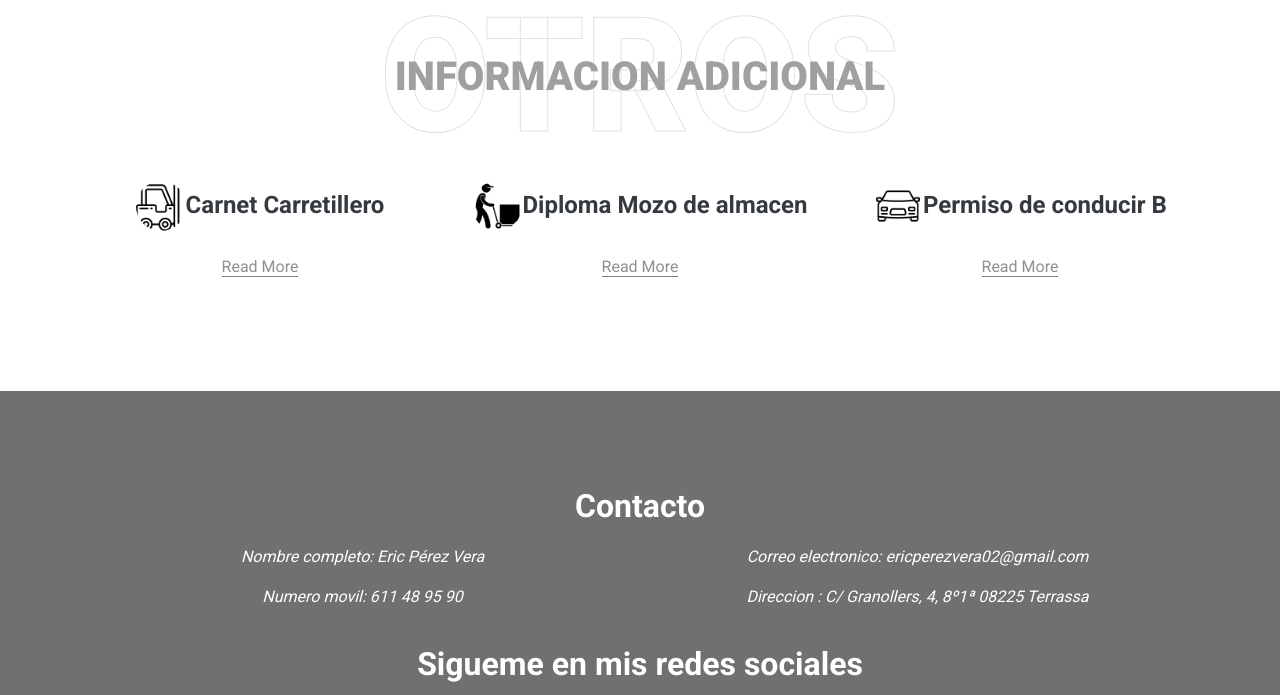
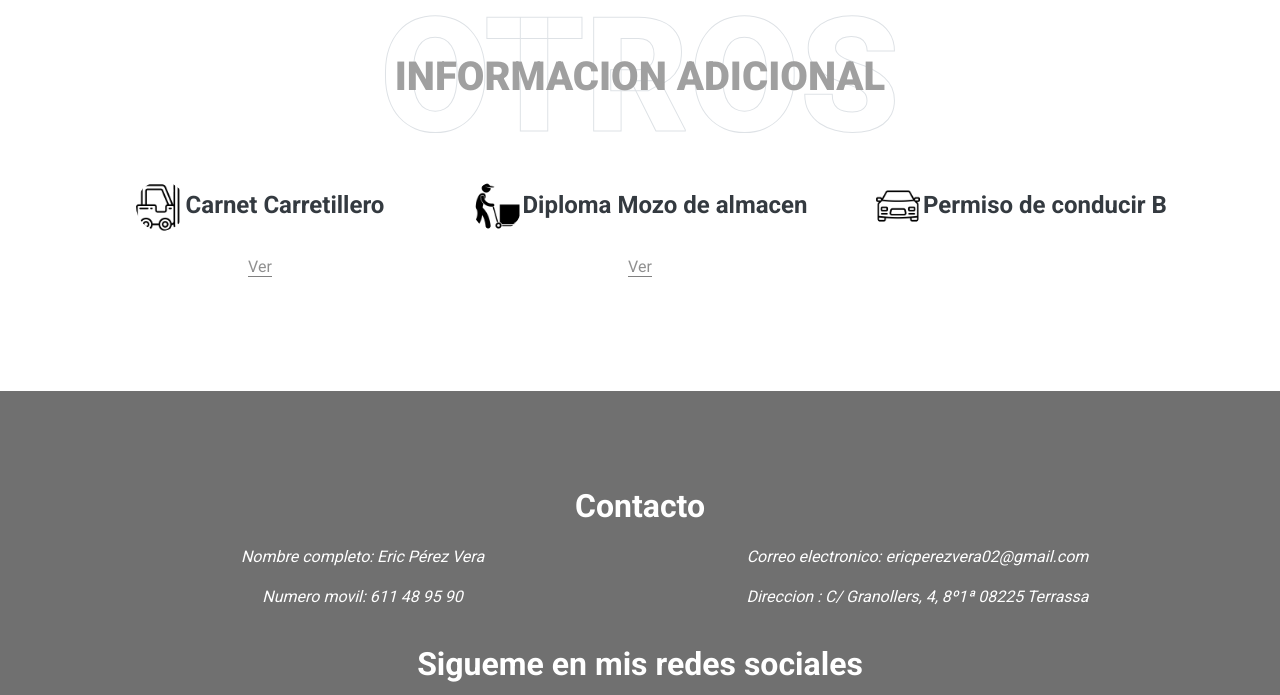
Before and after one commit to CIRE5902/ericperez.github.io, a plain HTML site: page index.html in a window 1280 px wide. Shown: the part 5208-5903 px from the top of the page. Drawn offline with nearby package versions, Linux system fonts and the light colour scheme.

Commit message:
informacion adicional texto actualizado

```diff
--- a/index.html
+++ b/index.html
@@ -473,21 +473,21 @@
                         <img src="img/carretilla.png" class="rounded-icon" alt="Carnet Carretillero">
                         <h4 class="font-weight-bold m-0">Carnet Carretillero</h4>
                     </div>
-                    <a class="border-bottom border-primary text-decoration-none" href="https://drive.google.com/file/d/1iu7higW43PAkSQjcQdQWVoPhVulqLCA3/view?usp=sharing">Read More</a>
+                    <a class="border-bottom border-primary text-decoration-none" href="https://drive.google.com/file/d/1iu7higW43PAkSQjcQdQWVoPhVulqLCA3/view?usp=sharing">Ver</a>
                 </div>
                 <div class="col-lg-4 col-md-6 text-center mb-5">
                     <div class="d-flex align-items-center justify-content-center mb-4">
                         <img src="img/mozo_almacen.png" class="rounded-icon" alt="Diploma Mozo de almacen">
                         <h4 class="font-weight-bold m-0">Diploma Mozo de almacen</h4>
                     </div>
-                    <a class="border-bottom border-primary text-decoration-none" href="https://drive.google.com/file/d/1iQWa3jUDqRlX0OKNlqwmgskLwr6AAWcp/view?usp=sharing">Read More</a>
+                    <a class="border-bottom border-primary text-decoration-none" href="https://drive.google.com/file/d/1iQWa3jUDqRlX0OKNlqwmgskLwr6AAWcp/view?usp=sharing">Ver</a>
                 </div>
                 <div class="col-lg-4 col-md-6 text-center mb-5">
                     <div class="d-flex align-items-center justify-content-center mb-4">
                         <img src="img/permisoB.png" class="rounded-icon" alt="Permiso de conducir B">
                         <h4 class="font-weight-bold m-0">Permiso de conducir B</h4>
                     </div>
-                    <a class="border-bottom border-primary text-decoration-none" href="">Read More</a>
+                    <a class="border-bottom border-primary text-decoration-none" href=""></a>
                 </div>
             </div>
                 <!-- <div class="col-lg-4 col-md-6 text-center mb-5">
```
